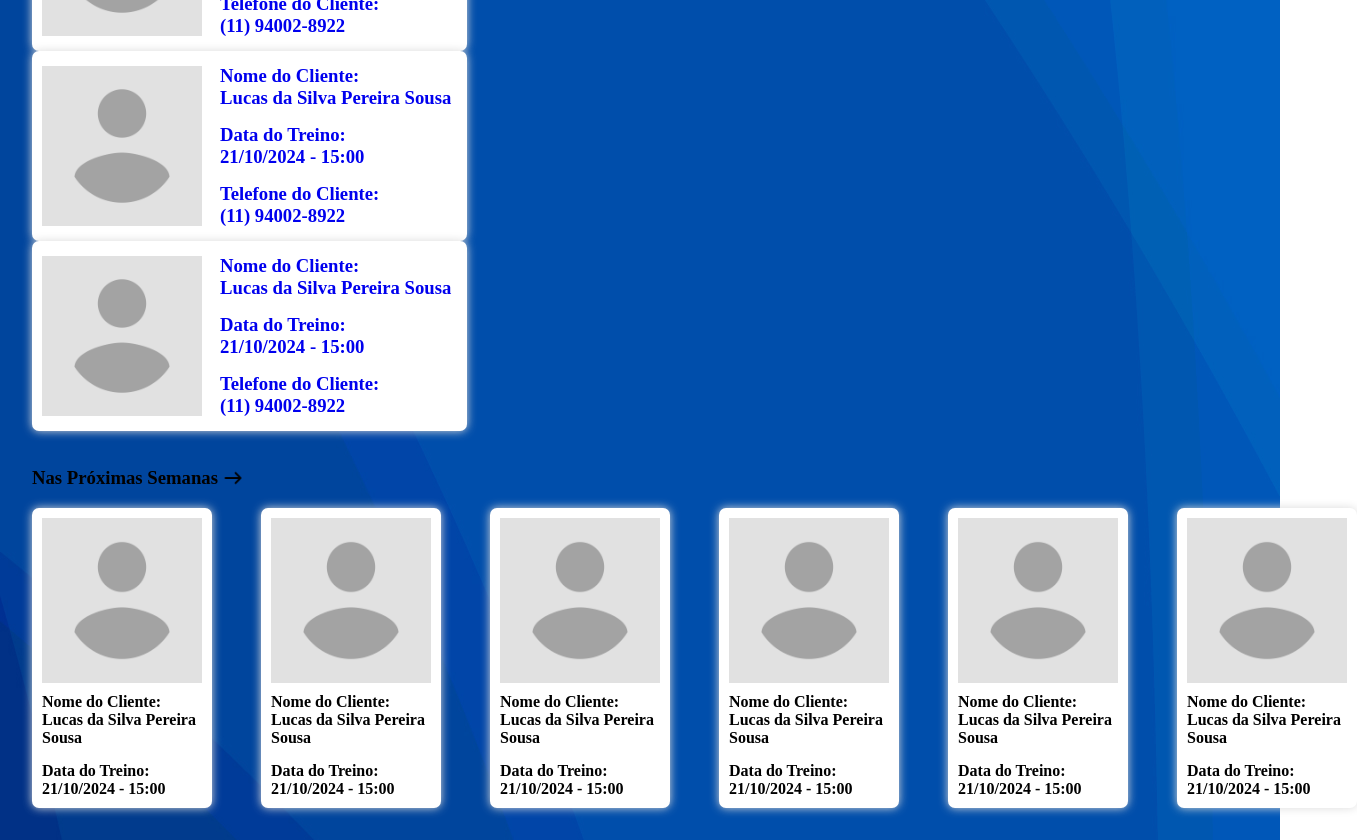
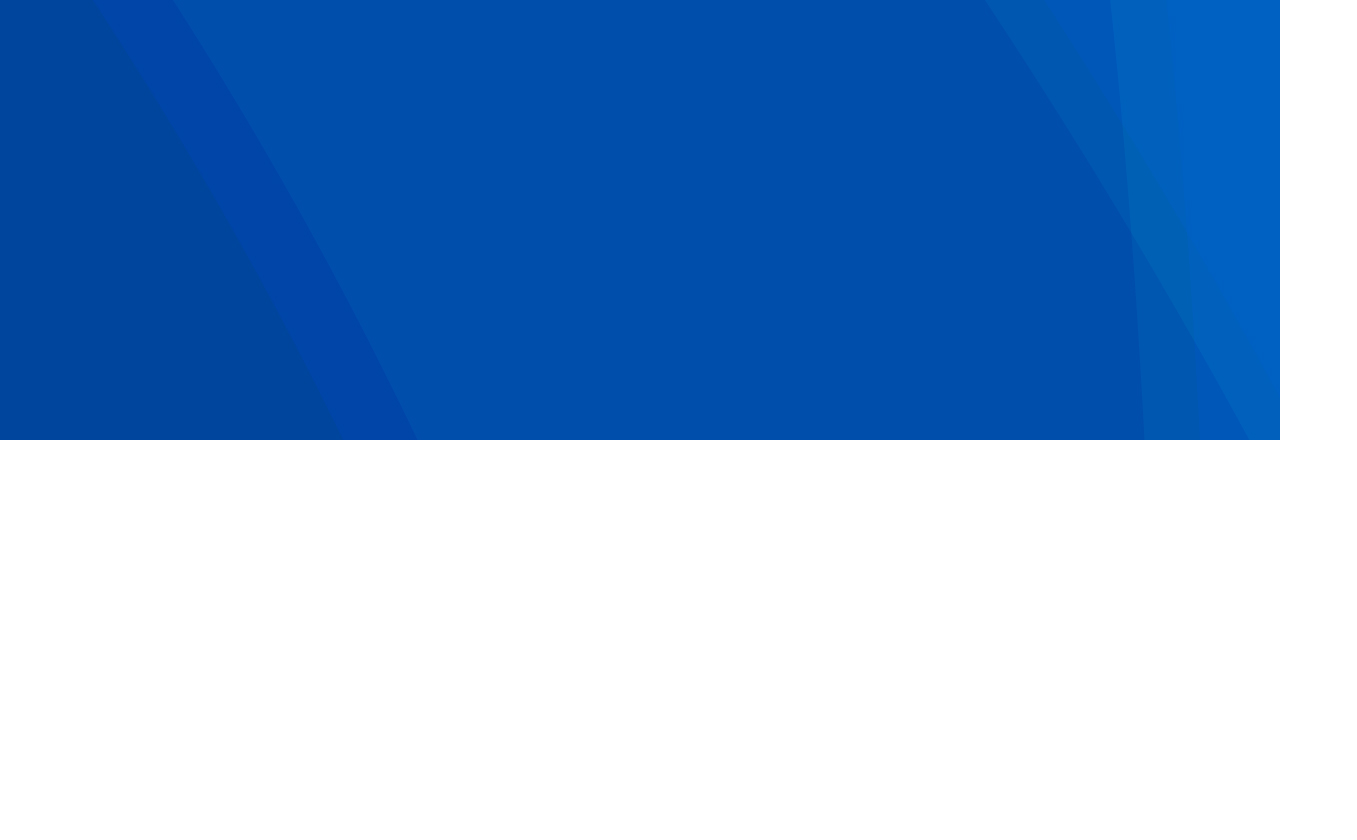
Before and after one commit to GuilhermeFio/Athenas, a React (Create React App) app in the folder frontend/: page /horariosTreinos in a window 1280 px wide. Shown: the part 360-1200 px from the top of the page, 1357 px wide, since content can reach past the window. After the commit the page ends 800 px from the top, so only its background shows below. Built offline with nearby package versions, Linux system fonts and the light colour scheme.

Commit message:
Imagem do cliente adicionada!!!

```diff
--- a/frontend/src/components/cardTreinosAtuais/index.jsx
+++ b/frontend/src/components/cardTreinos/index.jsx
@@ -1,23 +1,23 @@
 import { Link } from 'react-router-dom';
 import './index.scss';
 
-function CardTreinosAtuais(){
+function CardTreinos(props){
     return(
         <Link className='comp-card-treinos-atuais' to = {`/treinoCliente`}>
             <div className='cartao'>
-                <img src='/assets/images/avatarfoto.png'/>
+                <img src={props.item.perfil}/>
                 <div className='infosCliente'>
                     <div>
                         <h3>Nome do Cliente:</h3>
-                        <h3>Lucas da Silva Pereira Sousa</h3>
+                        <h3>{props.item.nome}</h3>
                     </div>
                     <div>
                         <h3>Data do Treino:</h3>
-                        <h3>21/10/2024 - 15:00</h3>
+                        <h3>{props.item.dataTreino}</h3>
                     </div>
                     <div>
                         <h3>Telefone do Cliente:</h3>
-                        <h3>(11) 94002-8922</h3>
+                        <h3>{props.item.telefone}</h3>
                     </div>
                 </div>
             </div>
@@ -25,4 +25,4 @@ function CardTreinosAtuais(){
     )
 }
 
-export default CardTreinosAtuais
+export default CardTreinos;
--- a/frontend/src/components/cardTreinosProxs/index.jsx
+++ /dev/null
@@ -1,23 +0,0 @@
-import './index.scss';
-
-function CardTreinosProxs(){
-    return(
-        <div className='comp-card-treinos-proxs'>
-            <div className='cartao'>
-                <img src='/assets/images/avatarfoto.png'/>
-                <div className='infosCliente'>
-                    <div>
-                        <h4>Nome do Cliente:</h4>
-                        <h4>Lucas da Silva Pereira Sousa</h4>
-                    </div>
-                    <div>
-                        <h4>Data do Treino:</h4>
-                        <h4>21/10/2024 - 15:00</h4>
-                    </div>
-                </div>
-            </div>
-        </div>
-    )
-}
-
-export default CardTreinosProxs
--- a/frontend/src/components/cardTreinosProxs/index.scss
+++ /dev/null
@@ -1,31 +0,0 @@
-.comp-card-treinos-proxs{
-    display: flex;
-    flex-direction: column;
-    gap: 20px;
-    background-color: #ffffff;
-    height: 300px;
-    width: 180px;
-    padding: 10px;
-    border-radius: 7px;
-    box-shadow: 0px 0px 10px #dbdbdb;
-
-    .cartao{
-        display: flex;
-        gap: 10px;
-        flex-direction: column;
-        justify-content: center;
-        align-items: center;
-
-        img{
-            height: 165px;
-            width: 160px;
-        }
-
-        .infosCliente{
-            display: flex;
-            flex-direction: column;
-            gap: 15px;
-            background-color: #ffffff;
-        }
-    }
-}
--- a/frontend/src/pages/AdicionarTreino/index.jsx
+++ b/frontend/src/pages/AdicionarTreino/index.jsx
@@ -8,6 +8,7 @@ import {Link, useNavigate, useParams}from 'react-router-dom'
 export default function AdicionarTreino() {
     const [token, setToken] = useState(null);
 
+    const[imgCliente, setImgCliente] = useState(null);
     const[nomeCliente, setNomeCliente] = useState('');
     const[dataNascimento, setDataNascimento] = useState('');
     const[idadeCliente, setIdadeCliente] = useState('');
@@ -45,7 +46,7 @@ export default function AdicionarTreino() {
             "idade": idadeCliente,
             "telefone": numCliente,
             "dt_treino": dataTreino,
-            /*img_cliente,*/
+            "img_cliente": imgCliente,
 
             "ds_peso": peso,
             "ds_imc" : imc,
@@ -79,6 +80,19 @@ export default function AdicionarTreino() {
         }
     }
 
+    function alterarImg(e) {
+        const file = e.target.files[0];
+
+        if (file) {
+            const reader = new FileReader();
+            reader.onloadend = () => {
+                setImgCliente(reader.result);
+            };
+
+            reader.readAsDataURL(file);
+        }
+    }
+
     useEffect(() =>{
         let usu = localStorage.getItem('USUARIO')
         setToken(usu)
@@ -98,7 +112,20 @@ export default function AdicionarTreino() {
           <h2 className='titulo'>ADICIONAR NOVO TREINO</h2>
 
           <div className='secaoCliente'>
-              <img className='avatar' src='/assets/images/avatarfoto.png'/>
+
+              <div className='avatar'>
+                {imgCliente &&
+                    <div className='imagem'>
+                        <img id='cliente'src={imgCliente} alt="Foto" />
+                    </div>
+                }
+
+                <div className="sobreimg">
+                    <input type='file' accept='image/*' onChange={alterarImg}/>
+                    <p>Remover Imagem <i class='fa-solid fa-trash botao' onClick={() => setImgCliente(null)} /></p>
+                </div>
+              </div>
+
               <div className="infosCliente">
                     <h3>Nome do cliente: <input type='text' placeholder='Nome do cliente' value={nomeCliente} onChange={e => setNomeCliente(e.target.value)}/></h3>
                     <h3>Data de nascimento: <input type='text' placeholder='Data de nascimento' value={dataNascimento} onChange={e => setDataNascimento(e.target.value)}/></h3>
--- a/frontend/src/pages/AdicionarTreino/index.scss
+++ b/frontend/src/pages/AdicionarTreino/index.scss
@@ -18,7 +18,36 @@
             flex-direction: row;
 
             .avatar{
+                display: flex;
+                flex-direction: column;
+                background-color: #d8d8d8;
                 border-radius: 8px;
+
+                .imagem{
+                    display: flex;
+                    justify-content: center;
+
+                    #cliente{
+                        height: 150px;
+                    }
+                }
+
+                .sobreimg{
+                    display: flex;
+                    flex-direction: column;
+                    justify-content: center;
+                    align-items: center;
+                }
+
+                input{
+                    display: flex;
+                    flex-direction: row;
+                    justify-content: center;
+                    align-items: center;
+                }
+
+
+
             }
 
             .infosCliente{
--- a/frontend/src/pages/horariosTreinos/index.jsx
+++ b/frontend/src/pages/horariosTreinos/index.jsx
@@ -1,14 +1,14 @@
 import './index.scss';
 import { Link, useNavigate, useParams } from 'react-router-dom'
 import Menu from '../../components/abasMenu'
-import CardTreinosAtuais from '../../components/cardTreinosAtuais';
-import CardTreinosProxs from '../../components/cardTreinosProxs';
+import CardTreinos from '../../components/cardTreinos';
 import axios from 'axios'
 import { useEffect, useState } from 'react';
 
 export default function HorarioTreinos (){
 
     const[token, setToken] = useState(null);
+    const listaTreinos = [];
 
     const navigate = useNavigate();
 
@@ -53,28 +53,11 @@ export default function HorarioTreinos (){
                 <div className="secaotreinos">
 
                     <div className="treinosMarcados">
-                        <div className="treinosatuais">
-                            <CardTreinosAtuais/>
-                            <CardTreinosAtuais/>
-                            <CardTreinosAtuais/>
-                        </div>
+                        {listaTreinos.map(item =>
+                            <CardTreinos item={item}/>
+                        )}
                     </div>
 
-                    <div className="proxSemanas">
-                        <div className="titulo">
-                            <h3>Nas Próximas Semanas</h3>
-                            <img className='seta' src='/assets/images/seta.png'/>
-                        </div>
-
-                        <div className="treinosproxs">
-                            <CardTreinosProxs/>
-                            <CardTreinosProxs/>
-                            <CardTreinosProxs/>
-                            <CardTreinosProxs/>
-                            <CardTreinosProxs/>
-                            <CardTreinosProxs/>
-                        </div>
-                    </div>
                 </div>
             </div>
         </div>
--- a/frontend/src/pages/horariosTreinos/index.scss
+++ b/frontend/src/pages/horariosTreinos/index.scss
@@ -46,39 +46,16 @@
             flex-direction: column;
             gap: 4vh;
 
-            .atualSemana{
-                display: flex;
-                flex-direction: column;
-                gap: 15px;
-
             .titulo{
                 display: flex;
                 flex-direction: row;
                 align-items: center;
             }
 
-                .treinosatuais{
+            .treinosMarcados{
                 display: flex;
                 flex-direction: row;
                 gap: 10px;
-                }
-            }
-
-            .proxSemanas{
-                display: flex;
-                flex-direction: column;
-                gap: 15px;
-
-                .titulo{
-                    display: flex;
-                    flex-direction: row;
-                    align-items: center;
-                }
-
-                .treinosproxs{
-                    display: flex;
-                    flex-direction: row;
-                    gap: 49px;
             }
         }
 
@@ -87,4 +64,3 @@
         }
     }
 }
-}
--- a/frontend/src/router.jsx
+++ b/frontend/src/router.jsx
@@ -1,7 +1,7 @@
 import { BrowserRouter, Routes, Route} from "react-router-dom"
 import Landing from './pages/landingPage';
 import Login from './pages/loginUsuario';
-import AdicionarTreino from './pages/adicionarTreino';
+import AdicionarTreino from './pages/AdicionarTreino';
 import HorarioTreinos from "./pages/horariosTreinos";
 import InfoClientes from "./pages/treinoCliente";
 import TreinosFinalPend from "./pages/treinosFinalPend";
```
Also changed, not shown: frontend/src/components/cardTreinos/index.scss (renamed from frontend/src/components/cardTreinosAtuais/index.scss), 1 other file (tests, documents, lock files or other folders). Lines whose indentation alone changed are shown as unchanged.
